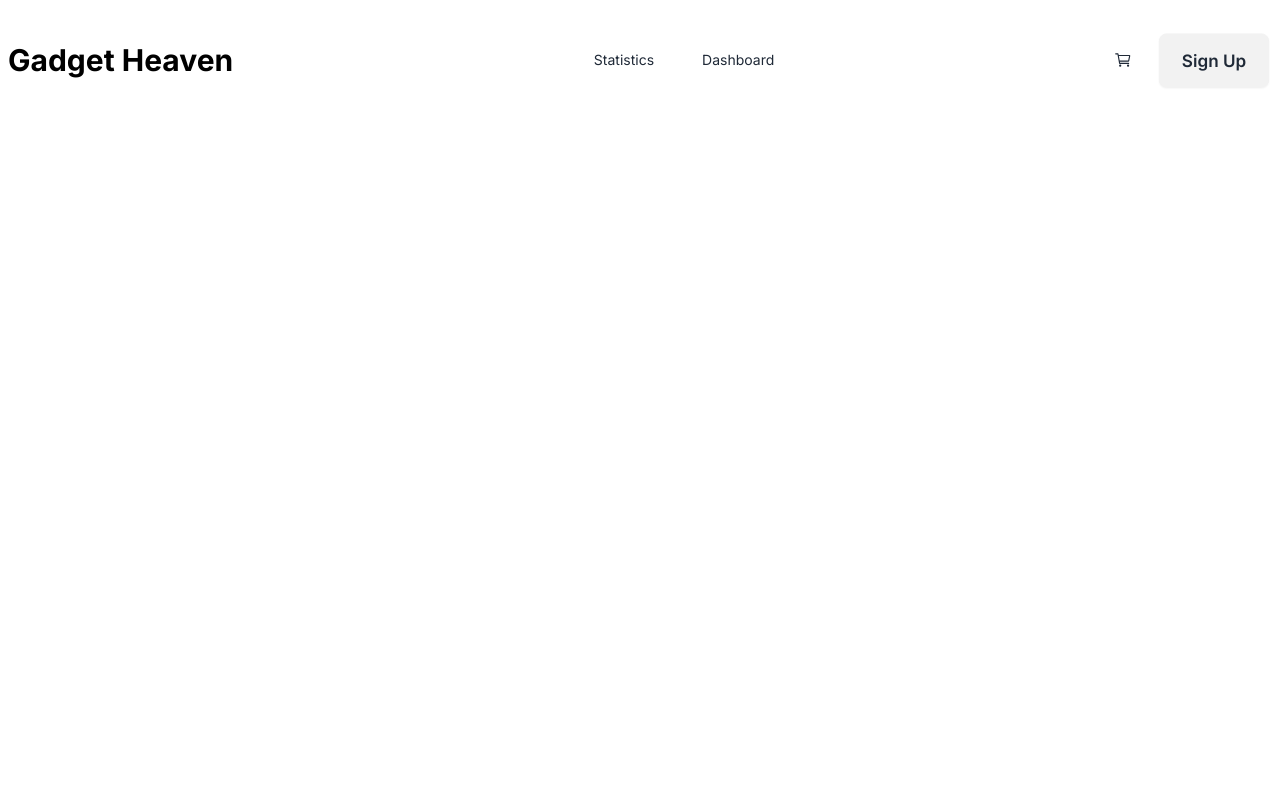
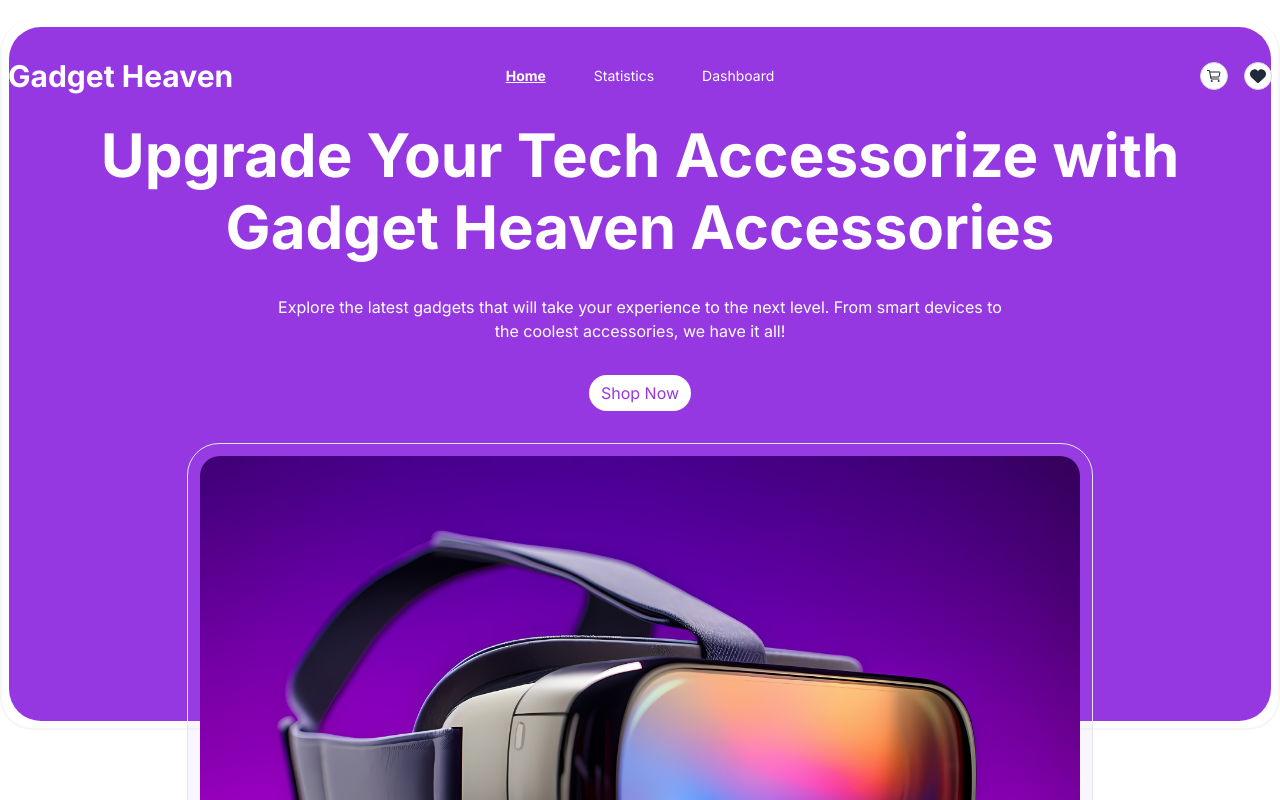
Before and after one commit to tapos-chandro/Gadget-Heaven, a React (Vite) app: page / in a window 1280 px wide. Shown: the top 800 px of the page. Built offline with nearby package versions, Linux system fonts and the light colour scheme.

Commit message:
banner has been done

```diff
--- a/index.html
+++ b/index.html
@@ -1,13 +1,18 @@
-<!doctype html>
+<!DOCTYPE html>
 <html lang="en">
   <head>
     <meta charset="UTF-8" />
     <link rel="icon" type="image/svg+xml" href="/vite.svg" />
     <meta name="viewport" content="width=device-width, initial-scale=1.0" />
-    <link href="/dist/styles.css" rel="stylesheet">
-    <link href="https://cdn.jsdelivr.net/npm/daisyui@4.12.23/dist/full.min.css" rel="stylesheet" type="text/css" />
-<script src="https://cdn.tailwindcss.com"></script>
+    <link href="/dist/styles.css" rel="stylesheet" />
+    <link
+      href="https://cdn.jsdelivr.net/npm/daisyui@4.12.23/dist/full.min.css"
+      rel="stylesheet"
+      type="text/css"
+    />
+    <script src="https://cdn.tailwindcss.com"></script>
     <title>Vite + React</title>
+
   </head>
   <body class="font-[Inter]">
     <div id="root"></div>
--- a/package.json
+++ b/package.json
@@ -10,7 +10,13 @@
     "preview": "vite preview"
   },
   "dependencies": {
+    "@fortawesome/fontawesome-svg-core": "^6.7.2",
+    "@fortawesome/free-brands-svg-icons": "^6.7.2",
+    "@fortawesome/free-regular-svg-icons": "^6.7.2",
+    "@fortawesome/free-solid-svg-icons": "^6.7.2",
+    "@fortawesome/react-fontawesome": "^0.2.2",
     "@tailwindcss/vite": "^4.0.0",
+    "prop-types": "^15.8.1",
     "react": "^18.3.1",
     "react-dom": "^18.3.1",
     "react-icons": "^5.4.0",
--- a/src/components/Banner/Banner.jsx
+++ b/src/components/Banner/Banner.jsx
@@ -1,11 +1,25 @@
+import PropTypes from "prop-types";
+import { useLocation } from "react-router-dom";
 
 
-const Banner = () => {
+const Banner = ({children}) => {
+
+    const {pathname} = useLocation()
+    console.log(pathname,'home router')
+
     return (
-        <div>
-
+        <div className="border-l-2 border-r-2 border-b-2 border-[#F6F6F6] p-[7px] rounded-4xl -mt-24 ">
+            <div className={`bg-[#9538E2] box-border    ${pathname == '/' && 'rounded-4xl lg:h-[694px] text-white '}`}>
+            <div className="px-5 lg:px-16 flex items-center flex-col justify-center h-full">
+            {children}
+            </div>
+        </div>
         </div>
     );
 };
 
+Banner.propTypes = {
+    children : PropTypes.element
+}
+
 export default Banner;
--- /dev/null
+++ b/src/components/Banner/SubBanner.jsx
@@ -0,0 +1,14 @@
+import banner from '../../assets/banner.jpg'
+
+const SubBanner = () => {
+
+    return (
+        <div className="max-w-[69.375rem] max-h-[38.188rem] rounded-4xl bg-[#b573eb11] border mx-auto ">
+            <div className='w-full h-full'>
+            <img src={banner} className='w-full object-fill rounded-4xl p-3 max-w-[69.375rem] max-h-[38.188rem]' alt="" />
+            </div>
+        </div>
+    );
+};
+
+export default SubBanner;
--- a/src/components/Home/Home.jsx
+++ b/src/components/Home/Home.jsx
@@ -1,11 +1,31 @@
-
+import Banner from "../Banner/Banner";
+import SubBanner from "../Banner/SubBanner";
 
 const Home = () => {
-    return (
-        <div>
-            <h1>Tis is home</h1>
-        </div>
-    );
+  return (
+    <div>
+      <div className="lg:max-w-[96.25rem] mx-auto ">
+        <Banner>
+          <div className="w-full pt-10 lg:pt-96 pb-10 flex justify-center flex-col gap-4 lg:gap-8">
+            <h1 className="font-bold text-2xl   md:text-5xl lg:pt-10 mt-10 lg:text-6xl  text-center lg:leading-[72px] ">
+              Upgrade Your Tech Accessorize with <br/> Gadget Heaven
+              Accessories
+            </h1>
+            <p className="text-center text-[10px]  lg:text-base ">
+              Explore the latest gadgets that will take your experience to the
+              next level. From smart devices to <br/> the coolest accessories, we have
+              it all!
+            </p>
+            <div className="flex justify-center">
+            <button className="  rounded-full bg-white text-[#9538E2] py-1.5 px-3">Shop Now</button>
+            </div>
+            <SubBanner/>
+          </div>
+        </Banner>
+      </div>
+      <div className="max-w-7xl mx-auto"></div>
+    </div>
+  );
 };
 
 export default Home;
--- a/src/components/NavBar/NavBar.jsx
+++ b/src/components/NavBar/NavBar.jsx
@@ -1,59 +1,89 @@
+
+
 import { useState } from 'react'
 import { IoCartOutline } from 'react-icons/io5'
 import { NavLink, useLocation } from 'react-router-dom'
-
+import { FontAwesomeIcon } from '@fortawesome/react-fontawesome'
+import { faHeart } from '@fortawesome/free-solid-svg-icons'
 const NavBar = () => {
 
 
-    const location  = useLocation()
-    console.log(location.pathname)
+    const {pathname} = useLocation()
 
   const [toggle, setToggle] = useState(false)
 
-  const activeLink = ({ isActive }) => ({
-    color: isActive ? location.pathname === '/'? '#fff' :'#9538E2': '',
+  const lgActiveLink = ({ isActive }) => ({
+    color: isActive ? pathname === '/'? '#fff': '#9538E2': '',
     background: isActive ? 'transparent' : 'transparent',
+    textDecoration: isActive ? pathname === '/'? 'underline': '': '',
     fontWeight: isActive ? '700' : 'normal'
+
+  })
+  const phoneActiveLink = ({ isActive }) => ({
+    color: isActive ? pathname === '/'? '#9538E2': '#9538E2': '',
+    background: isActive ? 'transparent' : 'transparent',
+    textDecoration: isActive ? pathname === '/'? 'underline': '': '',
+    fontWeight: isActive ? '700' : 'normal'
+
   })
 
-  let navLinks =
+  let lgNavLinks =
     <>
       <li>
-        <NavLink to='/' style={activeLink} className='flex justify-center w-full text-center'>
+        <NavLink to='/' style={lgActiveLink} className='flex justify-center w-full text-center'>
           Home
         </NavLink>
       </li>
       <li >
-        <NavLink to='/statistics' style={activeLink} className='flex justify-center w-full text-center'>
+        <NavLink to='/statistics' style={lgActiveLink} className='flex justify-center w-full text-center'>
         Statistics
         </NavLink>
       </li>
       <li>
-        <NavLink to='/dashboard' style={activeLink} className='flex justify-center w-full text-center'>Dashboard</NavLink >
+        <NavLink to='/dashboard' style={lgActiveLink} className='flex justify-center w-full text-center'>Dashboard</NavLink >
       </li>
     </>
 
 
+  let phoneNavLinks =
+  <>
+    <li>
+      <NavLink to='/' style={phoneActiveLink} className='flex justify-center w-full text-center'>
+        Home
+      </NavLink>
+    </li>
+    <li >
+      <NavLink to='/statistics' style={phoneActiveLink} className='flex justify-center w-full text-center'>
+      Statistics
+      </NavLink>
+    </li>
+    <li>
+      <NavLink to='/dashboard' style={phoneActiveLink} className='flex justify-center w-full text-center'>Dashboard</NavLink >
+    </li>
+  </>
+
+
+
   return (
-    <div className={`navbar  lg:grid lg:grid-cols-3 lg:justify-between py-7`}>
+    <div className={`navbar  lg:grid lg:grid-cols-3 lg:justify-between  ${pathname === '/' && 'mt-8'}`}>
       <div className='p-0 navbar '>
-        <a href='/' className='text-3xl font-bold text-black'>Gadget Heaven</a>
+        <a href='/' className={`text-xl md:text-2xl  lg:text-3xl font-bold text-black ${pathname === '/' && 'text-white'}`}>Gadget Heaven</a>
       </div>
       <div className='justify-center hidden navbar-center lg:flex '>
-        <ul className='flex gap-4 px-1 menu menu-horizontal'>{navLinks}</ul>
+        <ul className={`flex gap-4 px-1 menu menu-horizontal ${pathname === '/' && 'text-white'}`}>{lgNavLinks}</ul>
       </div>
       <div className='hidden lg:block'>
         <div className='flex justify-end gap-4'>
-          <button className='rounded-full text-lg bg-white p-2'><IoCartOutline /></button>
-          <button className='btn secondary-btn w-[7.25rem] h-[3.563rem] text-lg'>Sign Up</button>
+          <button className='rounded-full flex justify-center items-center bg-white h-7 w-7 border border-gray-300'><IoCartOutline /></button>
+          <button className='rounded-full flex justify-center items-center bg-white h-7 w-7 border border-gray-300'><FontAwesomeIcon icon={faHeart}/></button>
         </div>
       </div>
-      <div className='navbar-end'>
+      <div className={`navbar-end `}>
         <div className='dropdown'>
           <div tabIndex={0} role='button' className='btn btn-ghost lg:hidden' onClick={() => {setToggle(!toggle)}}>
             <svg
               xmlns='http://www.w3.org/2000/svg'
-              className='w-5 h-5'
+              className={`w-5 h-5 ${pathname === '/' && 'text-white'}`}
               fill='none'
               viewBox='0 0 24 24'
               stroke='currentColor'
@@ -70,10 +100,10 @@
             tabIndex={0}
             className={`menu menu-sm dropdown-content bg-base-100 rounded-box z-[1] mt-3 w-52 p-2 shadow right-0 border-primary-color border-[1px] ${toggle && 'hidden'}`}
           >
-            <div className={`flex flex-col justify-center text-center gap-2`} >{navLinks}</div>
-            <div className='flex flex-col gap-2 pt-2 lg:hidden'>
-            <button className='w-full p-2 primary-btn'>Sign In</button>
-            <button className='w-full p-2 secondary-btn '>Sign Up</button>
+            <div className={`flex flex-col justify-center text-center gap-2 ${pathname === '/' && 'text-black'}`} >{phoneNavLinks}</div>
+            <div className='flex justify-center gap-2 pt-2 lg:hidden'>
+            <button className='rounded-full flex justify-center items-center bg-white h-7 w-7 border border-gray-300'><IoCartOutline /></button>
+            <button className='rounded-full flex justify-center items-center bg-white h-7 w-7 border border-gray-300'><FontAwesomeIcon icon={faHeart}/></button>
             </div>
           </ul>
         </div>
--- a/src/components/Root/Root.jsx
+++ b/src/components/Root/Root.jsx
@@ -1,5 +1,5 @@
 import NavBar from "../NavBar/NavBar";
-import { useLocation } from 'react-router-dom';
+import { Outlet, useLocation } from 'react-router-dom';
 
 const Root = () => {
 
@@ -9,11 +9,15 @@
 
   return (
     <div>
-      <div className={`${pathname === '/' ? 'bg-transparent' : 'bg-yellow-200'}`}>
-        <div className="max-w-7xl mx-auto">
-          <NavBar />
+      <div className={`${pathname === '/' ? 'bg-transparent pt-1 ' : 'bg-yellow-200'}`}>
+        <div className={` max-w-7xl mx-auto px-5 lg:px-0 md:px-5 `}>
+          <div className="">
+            <NavBar />
+          </div>
+
         </div>
       </div>
+      <Outlet/>
     </div>
   );
 };
```
Also changed, not shown: src/index.css (line endings or trailing spaces), 1 other file (tests, documents, lock files or other folders).
